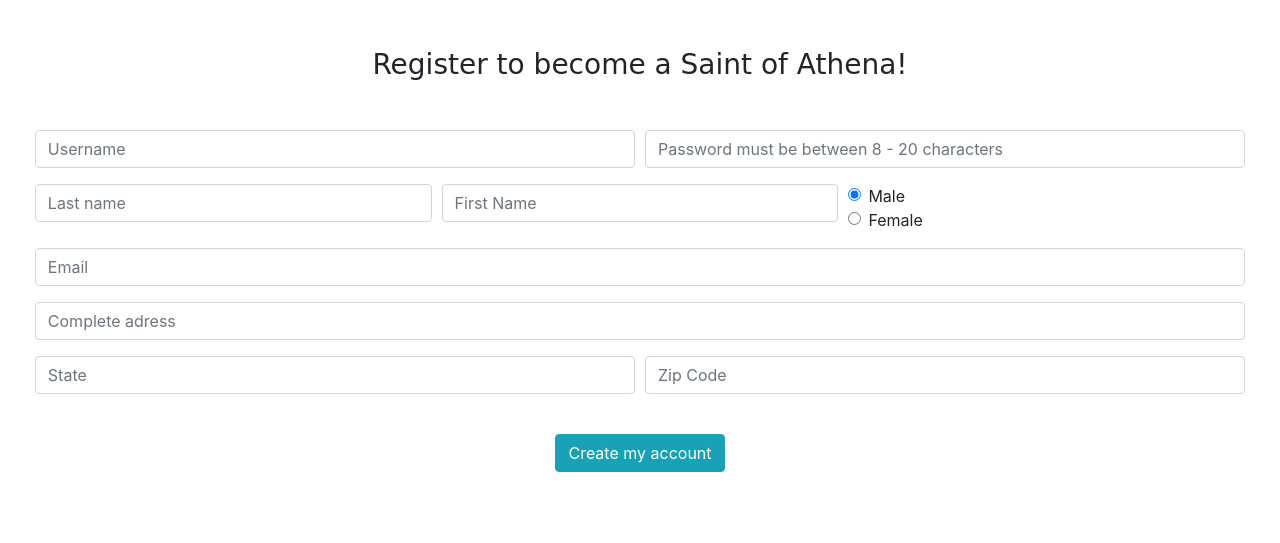
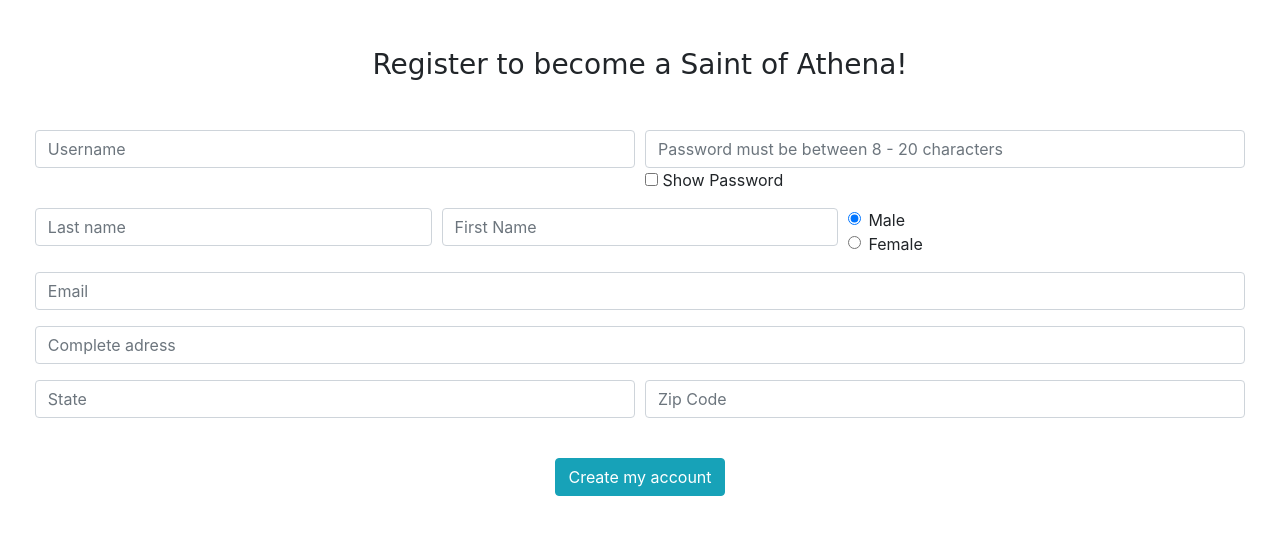
Before and after one commit to veuna-R/php_boutique_saints2022, a PHP site: page /inscription.php in a window 1280 px wide. Shown: the part 80-623 px from the top of the page. Run offline with PHP 8.4, Linux system fonts and the light colour scheme; some libraries are stand-ins or nearby versions.

Commit message:
updated 23/08/2022 @ 16:32

```diff
--- a/connexion.php
+++ b/connexion.php
@@ -105,6 +105,7 @@ require_once("inc/header.php");
     <div class="form-group">
         <label for="exampleInputPassword1"></label>
         <input type="password" name="password" class="form-control" id="exampleInputPassword1" placeholder="Enter your password">
+        <input type="checkbox" onclick="myFunction()"> Show Password
     </div>
 
     <br>
@@ -115,6 +116,8 @@ require_once("inc/header.php");
     </form>
 </div>
 
+<script src="js/pw.js"></script>
+
 <?php
 require_once("inc/footer.php");
 ?>
--- a/inscription.php
+++ b/inscription.php
@@ -104,8 +104,8 @@ if ($inscriptionDone) { ?>
             <!-- Password -->
             <div class="form-group col-md-6">
                 <label for="password"></label>
-                <input type="password" class="form-control" id="password" placeholder="Password must be between 8 - 20 characters" name="mdp" required>
-                <!-- <input type="checkbox" onclick="myFunction()"> Show Password -->
+                <input type="password" class="form-control" id="exampleInputPassword1" placeholder="Password must be between 8 - 20 characters" name="mdp" required>
+                <input type="checkbox" onclick="myFunction()"> Show Password
             </div>
 
             <!-- Name -->
@@ -174,7 +174,7 @@ if ($inscriptionDone) { ?>
 
 <?php } ?>
 
-
+<script src="js/pw.js"></script>
 
 <?php
 require_once("inc/footer.php");
--- a/js/pw.js
+++ b/js/pw.js
@@ -1,5 +1,5 @@
 function myFunction() {
-    var x = document.getElementById("myInput");
+    var x = document.getElementById("exampleInputPassword1");
     if (x.type === "password") {
       x.type = "text";
     } else {
```
